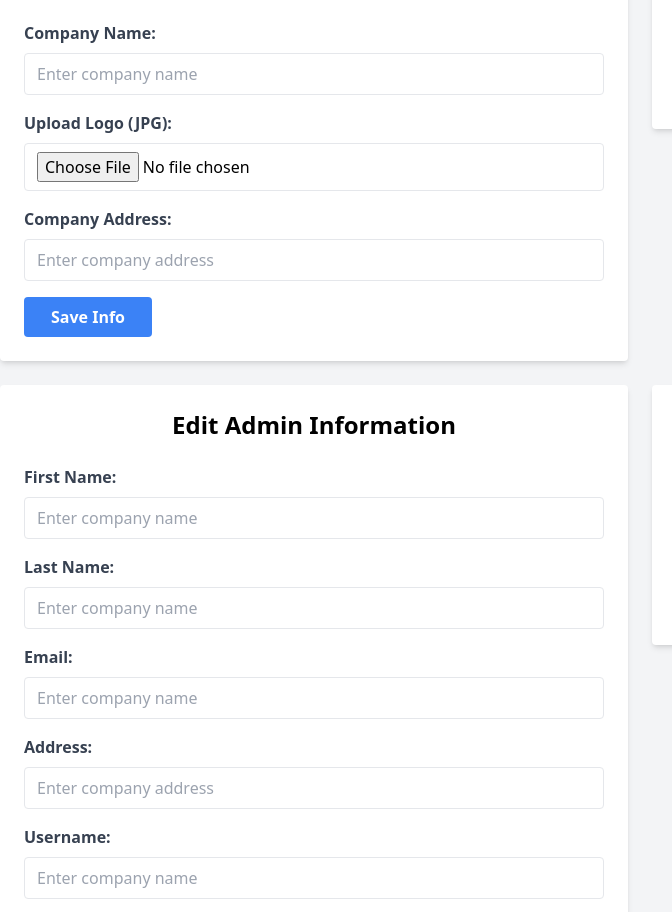
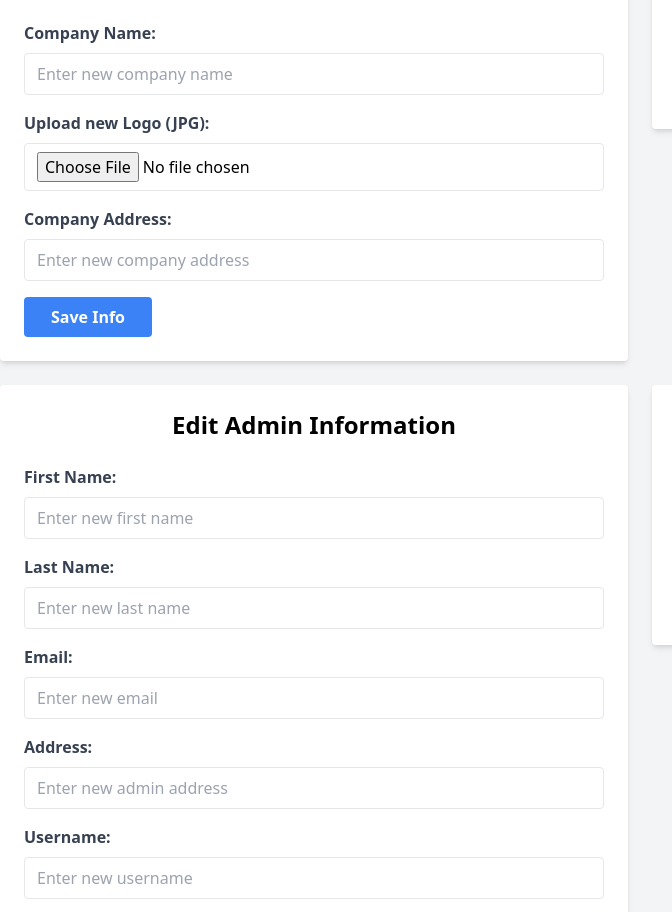
Before and after one commit to hediblk/soen287-project, a website: page src/company/companyEditInfo.html in a window 1280 px wide. Shown: the part 163-1075 px from the top of the page, 0-672 px from the left. Drawn offline with nearby package versions, Linux system fonts and the light colour scheme; files that its build step writes are made by us from their sources; no server answers.

Commit message:
Update placeholder text for company and customer edit info forms

```diff
--- a/src/company/companyEditInfo.html
+++ b/src/company/companyEditInfo.html
@@ -61,7 +61,7 @@
                 id="company-name"
                 name="companyName"
                 class="w-full px-3 py-2 border rounded"
-                placeholder="Enter company name"
+                placeholder="Enter new company name"
               />
             </div>
             <!-- Company Logo -->
@@ -69,7 +69,7 @@
               <label
                 for="company-logo"
                 class="block text-gray-700 font-bold mb-2"
-                >Upload Logo (JPG):</label
+                >Upload new Logo (JPG):</label
               >
               <input
                 type="file"
@@ -91,7 +91,7 @@
                 id="company-address"
                 name="companyAddress"
                 class="w-full px-3 py-2 border rounded"
-                placeholder="Enter company address"
+                placeholder="Enter new company address"
               />
             </div>
             <!-- Save Info Button -->
@@ -143,7 +143,7 @@
                 id="first-name"
                 name="firstName"
                 class="w-full px-3 py-2 border rounded"
-                placeholder="Enter company name"
+                placeholder="Enter new first name"
               />
             </div>
             <!-- Admin lastName -->
@@ -156,7 +156,7 @@
                 id="last-name"
                 name="lastName"
                 class="w-full px-3 py-2 border rounded"
-                placeholder="Enter company name"
+                placeholder="Enter new last name"
               />
             </div>
             <!-- Admin email -->
@@ -169,7 +169,7 @@
                 id="email"
                 name="email"
                 class="w-full px-3 py-2 border rounded"
-                placeholder="Enter company name"
+                placeholder="Enter new email"
               />
             </div>
             <!-- Admin Address -->
@@ -184,7 +184,7 @@
                 id="admin-address"
                 name="address"
                 class="w-full px-3 py-2 border rounded"
-                placeholder="Enter company address"
+                placeholder="Enter new admin address"
               />
             </div>
             <!-- Admin username -->
@@ -197,7 +197,7 @@
                 id="username"
                 name="username"
                 class="w-full px-3 py-2 border rounded"
-                placeholder="Enter company name"
+                placeholder="Enter new username"
               />
             </div>
             <!-- Admin password -->
@@ -210,7 +210,7 @@
                 id="password"
                 name="password"
                 class="w-full px-3 py-2 border rounded"
-                placeholder="Enter company name"
+                placeholder="Enter new password"
               />
             </div>
             <!-- Save Info Button -->
```
Also changed, not shown: src/customer/customerEditInfo.html (+6 -6 lines), src/assets/Logo-newLogo.jpg (deleted), src/assets/logo2.webp (deleted).
